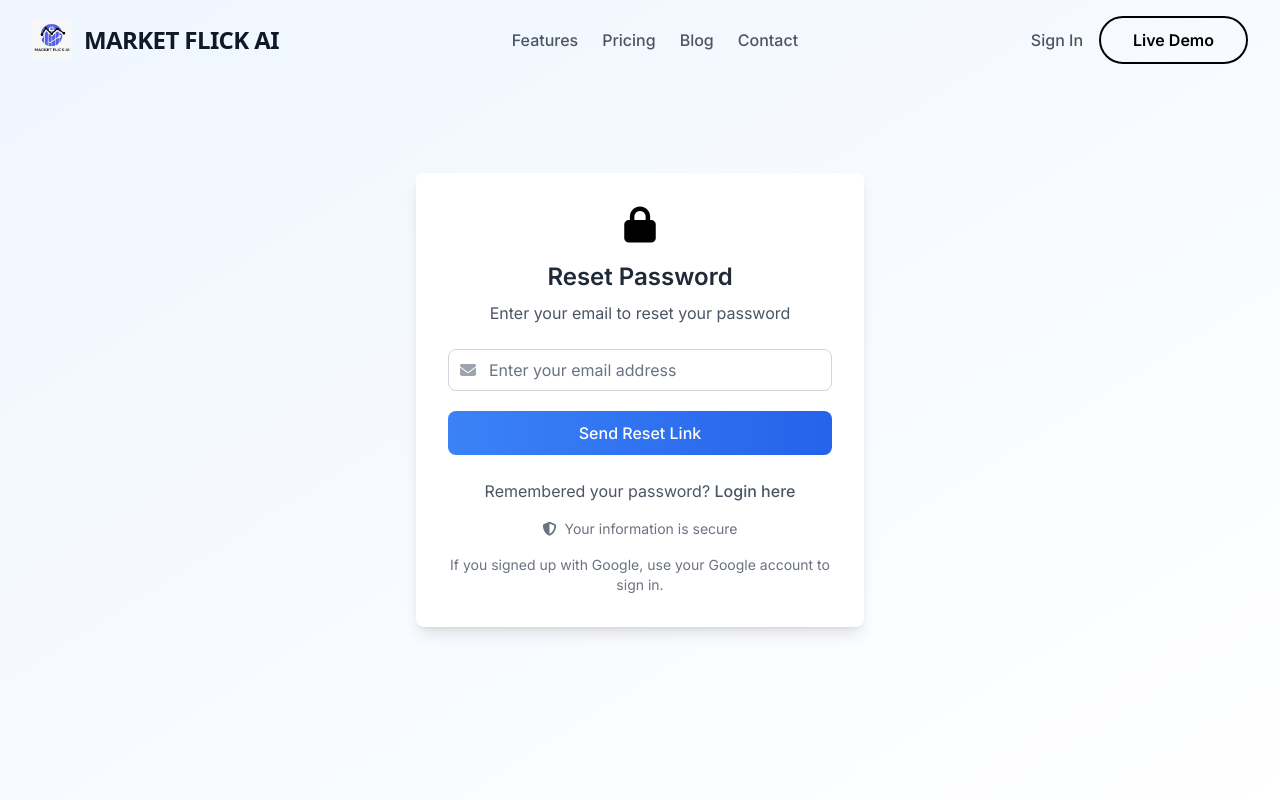
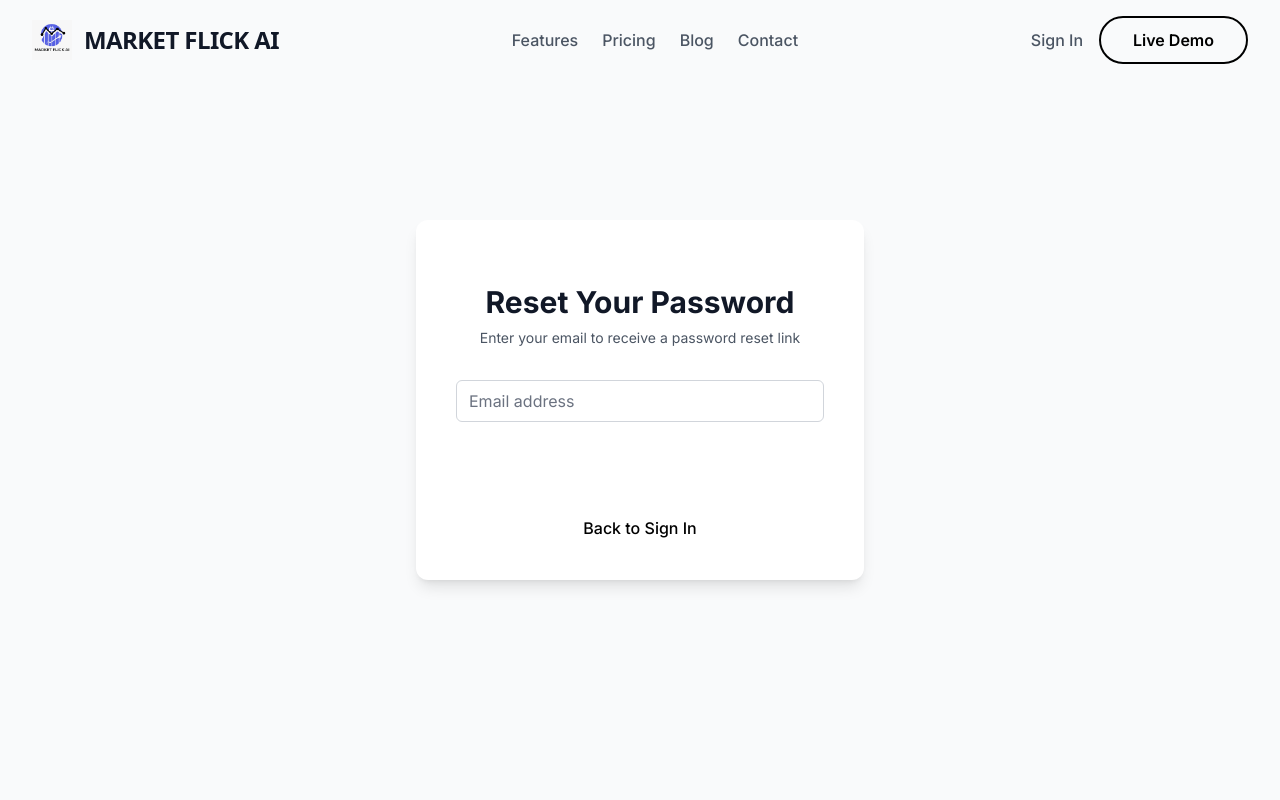
Before and after one commit to Souravsuvro/market-flick-landing, a React (Create React App) app: page /password-reset in a window 1280 px wide. Shown: the top 800 px of the page. Built offline with nearby package versions, Linux system fonts and the light colour scheme.

Commit message:
Add comprehensive comments to remaining components and pages to improve code readability

```diff
--- a/src/pages/PasswordReset.tsx
+++ b/src/pages/PasswordReset.tsx
@@ -1,126 +1,193 @@
 import React, { useState } from 'react';
+import { Link, useNavigate } from 'react-router-dom';
 import { motion } from 'framer-motion';
-import { Link } from 'react-router-dom';
 
+/**
+ * PasswordReset page allows users to reset their account password.
+ *
+ * Key Features:
+ * - Email input for password reset
+ * - Form validation
+ * - Error handling
+ * - Animated transitions
+ * - Responsive design
+ */
 const PasswordReset: React.FC = () => {
+  // State management for form inputs and validation
   const [email, setEmail] = useState('');
-  const [isSubmitted, setIsSubmitted] = useState(false);
+  const [isEmailValid, setIsEmailValid] = useState(true);
+  const [resetError, setResetError] = useState('');
+  const navigate = useNavigate();
 
-  const handleSubmit = (e: React.FormEvent) => {
+  // Email validation regex pattern
+  const emailRegex = /^[^\s@]+@[^\s@]+\.[^\s@]+$/;
+
+  /**
+   * Validate email input
+   * @param {string} inputEmail - Email to validate
+   * @returns {boolean} - Whether email is valid
+   */
+  const validateEmail = (inputEmail: string) => {
+    return emailRegex.test(inputEmail);
+  };
+
+  /**
+   * Handle email input changes
+   * @param {React.ChangeEvent<HTMLInputElement>} e - Input change event
+   */
+  const handleEmailChange = (e: React.ChangeEvent<HTMLInputElement>) => {
+    const inputEmail = e.target.value;
+    setEmail(inputEmail);
+    setIsEmailValid(validateEmail(inputEmail));
+    setResetError('');
+  };
+
+  /**
+   * Submit password reset request
+   * @param {React.FormEvent} e - Form submission event
+   */
+  const handleResetPassword = async (e: React.FormEvent) => {
     e.preventDefault();
 
-    // Basic email validation
-    if (!email || !email.includes('@')) {
-      alert('Please enter a valid email address');
+    // Reset previous errors
+    setResetError('');
+
+    // Validate email before submission
+    if (!validateEmail(email)) {
+      setIsEmailValid(false);
+      setResetError('Please enter a valid email address.');
       return;
     }
 
-    // Implement password reset logic here
-    console.log('Password Reset Request', { email });
+    try {
+      // Simulated password reset request
+      // In a real app, this would be an API call
+      console.log('Password reset requested for:', email);
 
-    // Show success state
-    setIsSubmitted(true);
+      // Show success message and redirect
+      navigate('/reset-confirmation', {
+        state: { email: email }
+      });
+    } catch (error) {
+      // Handle reset errors
+      setResetError('Unable to reset password. Please try again.');
+      console.error('Password reset error:', error);
+    }
+  };
+
+  // Animation variants for page entrance
+  const pageVariants = {
+    initial: { opacity: 0, y: 50 },
+    in: {
+      opacity: 1,
+      y: 0,
+      transition: {
+        duration: 0.5,
+        ease: 'easeOut'
+      }
+    },
+    out: {
+      opacity: 0,
+      y: -50,
+      transition: {
+        duration: 0.5,
+        ease: 'easeIn'
+      }
+    }
   };
 
   return (
-    <div className="min-h-screen bg-gradient-to-br from-blue-50 to-white font-['Inter'] flex flex-col justify-center items-center px-4">
+    // Full-page container with centered content
     <motion.div
-        initial={{ opacity: 0, y: -50 }}
-        animate={{ opacity: 1, y: 0 }}
-        transition={{ duration: 0.5 }}
-        className="w-full max-w-md"
+      initial="initial"
+      animate="in"
+      exit="out"
+      variants={pageVariants}
+      className="min-h-screen flex items-center justify-center bg-gray-50 px-4 py-12"
     >
-        <motion.div
-          initial={{ opacity: 0, y: 20 }}
-          animate={{ opacity: 1, y: 0 }}
-          transition={{ duration: 0.5, delay: 0.2 }}
-          className="bg-white rounded-lg shadow-lg p-8"
-        >
-          <div className="text-center mb-6">
-            <motion.i
-              initial={{ scale: 0 }}
-              animate={{ scale: 1 }}
-              transition={{ type: 'spring', stiffness: 300 }}
-              className="fas fa-lock text-4xl text-custom mb-4 block text-center"
-            ></motion.i>
-            <h2 className="text-2xl font-semibold text-gray-800 mb-2">
-              Reset Password
+      {/* Password Reset Card */}
+      <div className="max-w-md w-full space-y-8 bg-white p-10 rounded-xl shadow-lg">
+        {/* Page Header */}
+        <div className="text-center">
+          <h2 className="mt-6 text-3xl font-extrabold text-gray-900">
+            Reset Your Password
           </h2>
-            <p className="text-gray-600">
-              {isSubmitted
-                ? "Check your email for a password reset link"
-                : "Enter your email to reset your password"}
+          <p className="mt-2 text-sm text-gray-600">
+            Enter your email to receive a password reset link
           </p>
         </div>
 
-          {!isSubmitted ? (
-            <form onSubmit={handleSubmit} className="space-y-5">
+        {/* Reset Form */}
+        <form
+          onSubmit={handleResetPassword}
+          className="mt-8 space-y-6"
+        >
+          {/* Email Input */}
           <div>
-                <div className="relative">
-                  <div className="absolute inset-y-0 left-0 pl-3 flex items-center pointer-events-none">
-                    <i className="fas fa-envelope text-gray-400"></i>
+            <label
+              htmlFor="email"
+              className="sr-only"
+            >
+              Email address
+            </label>
+            <input
+              id="email"
+              name="email"
+              type="email"
+              required
+              value={email}
+              onChange={handleEmailChange}
+              placeholder="Email address"
+              className={`
+                appearance-none rounded-md relative block w-full px-3 py-2
+                border ${isEmailValid ? 'border-gray-300' : 'border-red-500'}
+                placeholder-gray-500 text-gray-900
+                focus:outline-none focus:ring-custom focus:border-custom
+              `}
+            />
+            {/* Email Validation Error Message */}
+            {!isEmailValid && email && (
+              <p className="mt-2 text-sm text-red-600">
+                Please enter a valid email address
+              </p>
+            )}
           </div>
-                  <input
-                    type="email"
-                    value={email}
-                    onChange={(e) => setEmail(e.target.value)}
-                    required
-                    className="block w-full pl-10 rounded-lg border-gray-300 focus:border-custom focus:ring focus:ring-custom focus:ring-opacity-50"
-                    placeholder="Enter your email address"
-                  />
+
+          {/* Reset Error Message */}
+          {resetError && (
+            <div className="text-center text-sm text-red-600">
+              {resetError}
+            </div>
+          )}
+
+          {/* Submit Button */}
+          <button
+            type="submit"
+            disabled={!isEmailValid || !email}
+            className={`
+              group relative w-full flex justify-center py-2 px-4
+              border border-transparent text-sm font-medium rounded-md
+              text-white bg-custom
+              ${(!isEmailValid || !email)
+                ? 'opacity-50 cursor-not-allowed'
+                : 'hover:bg-custom-dark focus:outline-none focus:ring-2 focus:ring-custom'}
+            `}
+          >
+            Send Reset Link
+          </button>
+        </form>
+
+        {/* Navigation Links */}
+        <div className="text-center mt-6">
+          <Link
+            to="/signin"
+            className="font-medium text-custom hover:text-custom-dark"
+          >
+            Back to Sign In
+          </Link>
         </div>
       </div>
-
-              <motion.button
-                whileHover={{ scale: 1.02 }}
-                whileTap={{ scale: 0.98 }}
-                type="submit"
-                className="w-full bg-gradient-to-r from-blue-500 to-blue-600 text-white font-medium py-2.5 rounded-lg hover:from-blue-600 hover:to-blue-700 focus:outline-none focus:ring-2 focus:ring-offset-2 focus:ring-blue-500 transition-colors"
-              >
-                Send Reset Link
-              </motion.button>
-            </form>
-          ) : (
-            <motion.div
-              initial={{ opacity: 0 }}
-              animate={{ opacity: 1 }}
-              transition={{ duration: 0.5 }}
-              className="text-center"
-            >
-              <i className="fas fa-check-circle text-4xl text-green-500 mb-4 block"></i>
-              <p className="text-gray-600 mb-4">
-                A password reset link has been sent to {email}
-              </p>
-              <Link
-                to="/signin"
-                className="text-custom hover:text-custom-600 font-medium"
-              >
-                Return to Login
-              </Link>
     </motion.div>
-          )}
-
-          <div className="mt-6 text-center">
-            <p className="text-gray-600 mb-4">
-              Remembered your password?{' '}
-              <Link
-                to="/signin"
-                className="text-custom hover:text-custom-600 font-medium"
-              >
-                Login here
-              </Link>
-            </p>
-            <div className="flex items-center justify-center text-sm text-gray-500">
-              <i className="fas fa-shield-alt mr-2 text-custom"></i>
-              Your information is secure
-            </div>
-            <p className="mt-4 text-sm text-gray-500">
-              If you signed up with Google, use your Google account to sign in.
-            </p>
-          </div>
-        </motion.div>
-      </motion.div>
-    </div>
   );
 };
 
--- a/src/pages/SignIn.tsx
+++ b/src/pages/SignIn.tsx
@@ -2,44 +2,84 @@ import React, { useState } from 'react';
 import { Link, useNavigate } from 'react-router-dom';
 import { motion } from 'framer-motion';
 
+/**
+ * SignIn page allows users to authenticate and access their account.
+ *
+ * Key Features:
+ * - Email and password input
+ * - Form validation
+ * - Error handling
+ * - Social login options
+ * - Animated transitions
+ * - Responsive design
+ */
 const SignIn: React.FC = () => {
+  // State management for form inputs and validation
   const [email, setEmail] = useState('');
   const [password, setPassword] = useState('');
   const [showPassword, setShowPassword] = useState(false);
   const [rememberMe, setRememberMe] = useState(false);
   const navigate = useNavigate();
 
+  /**
+   * Handle email input changes
+   * @param {React.ChangeEvent<HTMLInputElement>} e - Input change event
+   */
+  const handleEmailChange = (e: React.ChangeEvent<HTMLInputElement>) => {
+    setEmail(e.target.value);
+  };
+
+  /**
+   * Handle password input changes
+   * @param {React.ChangeEvent<HTMLInputElement>} e - Input change event
+   */
+  const handlePasswordChange = (e: React.ChangeEvent<HTMLInputElement>) => {
+    setPassword(e.target.value);
+  };
+
+  /**
+   * Submit sign-in request
+   * @param {React.FormEvent} e - Form submission event
+   */
   const handleSubmit = (e: React.FormEvent) => {
     e.preventDefault();
     // Implement sign-in logic here
     console.log('Sign In', { email, password, rememberMe });
   };
 
+  /**
+   * Handle social login (Google)
+   */
   const handleGoogleSignIn = () => {
     // Implement Google Sign-In logic
     console.log('Google Sign-In');
   };
 
   return (
+    // Full-page container with centered content
     <div className="min-h-screen bg-gradient-to-br from-blue-50 to-white font-['Inter'] flex flex-col justify-center items-center px-4">
+      {/* Sign In Card */}
       <motion.div
         initial={{ opacity: 0, y: -50 }}
         animate={{ opacity: 1, y: 0 }}
         transition={{ duration: 0.5 }}
         className="w-full max-w-md"
       >
+        {/* Page Header */}
         <div className="text-center mb-8">
           <h2 className="text-xl font-semibold text-gray-800">
             Empowering Smarter Business Decisions
           </h2>
         </div>
 
+        {/* Sign In Form */}
         <motion.div
           initial={{ opacity: 0, y: 20 }}
           animate={{ opacity: 1, y: 0 }}
           transition={{ duration: 0.5, delay: 0.2 }}
           className="bg-white rounded-lg shadow-lg p-8"
         >
+          {/* Google Sign In Button */}
           <motion.button
             whileHover={{ scale: 1.05 }}
             whileTap={{ scale: 0.95 }}
@@ -54,6 +94,7 @@ const SignIn: React.FC = () => {
             Sign in with Google
           </motion.button>
 
+          {/* Social Login Divider */}
           <div className="relative my-6">
             <div className="absolute inset-0 flex items-center">
               <div className="w-full border-t border-gray-300"></div>
@@ -63,6 +104,7 @@ const SignIn: React.FC = () => {
             </div>
           </div>
 
+          {/* Email Input */}
           <form onSubmit={handleSubmit} className="space-y-5">
             <div>
               <label
@@ -79,7 +121,7 @@ const SignIn: React.FC = () => {
                   type="email"
                   id="email"
                   value={email}
-                  onChange={(e) => setEmail(e.target.value)}
+                  onChange={handleEmailChange}
                   required
                   className="block w-full pl-10 rounded-lg border-gray-300 focus:border-custom focus:ring focus:ring-custom focus:ring-opacity-50"
                   placeholder="Enter your email"
@@ -87,6 +129,7 @@ const SignIn: React.FC = () => {
               </div>
             </div>
 
+            {/* Password Input */}
             <div>
               <label
                 htmlFor="password"
@@ -102,7 +145,7 @@ const SignIn: React.FC = () => {
                   type={showPassword ? "text" : "password"}
                   id="password"
                   value={password}
-                  onChange={(e) => setPassword(e.target.value)}
+                  onChange={handlePasswordChange}
                   required
                   className="block w-full pl-10 pr-10 rounded-lg border-gray-300 focus:border-custom focus:ring focus:ring-custom focus:ring-opacity-50"
                   placeholder="Enter your password"
@@ -117,6 +160,7 @@ const SignIn: React.FC = () => {
               </div>
             </div>
 
+            {/* Remember Me Checkbox */}
             <div className="flex items-center justify-between">
               <div className="flex items-center">
                 <input
@@ -142,6 +186,7 @@ const SignIn: React.FC = () => {
               </button>
             </div>
 
+            {/* Submit Button */}
             <motion.button
               whileHover={{ scale: 1.02 }}
               whileTap={{ scale: 0.98 }}
@@ -153,6 +198,7 @@ const SignIn: React.FC = () => {
           </form>
         </motion.div>
 
+        {/* Sign Up Navigation */}
         <p className="mt-6 text-center text-gray-600">
           Don't have an account?{' '}
           <button
--- a/src/pages/SignUp.tsx
+++ b/src/pages/SignUp.tsx
@@ -2,7 +2,19 @@ import React, { useState } from 'react';
 import { motion } from 'framer-motion';
 import { Link } from 'react-router-dom';
 
+/**
+ * SignUp page allows new users to create an account.
+ *
+ * Key Features:
+ * - Full name, email, and password input
+ * - Form validation
+ * - Error handling
+ * - Social signup options
+ * - Animated transitions
+ * - Responsive design
+ */
 const SignUp: React.FC = () => {
+  // State management for form inputs and validation
   const [fullName, setFullName] = useState('');
   const [email, setEmail] = useState('');
   const [password, setPassword] = useState('');
@@ -10,6 +22,84 @@ const SignUp: React.FC = () => {
   const [showPassword, setShowPassword] = useState(false);
   const [agreedToTerms, setAgreedToTerms] = useState(false);
 
+  /**
+   * Validate full name input
+   * @param {string} inputName - Name to validate
+   * @returns {boolean} - Whether name is valid
+   */
+  const validateName = (inputName: string) => {
+    return inputName.trim().length >= 2;
+  };
+
+  /**
+   * Validate email input
+   * @param {string} inputEmail - Email to validate
+   * @returns {boolean} - Whether email is valid
+   */
+  const validateEmail = (inputEmail: string) => {
+    const emailRegex = /^[^\s@]+@[^\s@]+\.[^\s@]+$/;
+    return emailRegex.test(inputEmail);
+  };
+
+  /**
+   * Validate password input
+   * @param {string} inputPassword - Password to validate
+   * @returns {boolean} - Whether password meets requirements
+   */
+  const validatePassword = (inputPassword: string) => {
+    return inputPassword.length >= 8;
+  };
+
+  /**
+   * Validate password confirmation
+   * @param {string} inputPassword - Original password
+   * @param {string} inputConfirmPassword - Confirmation password
+   * @returns {boolean} - Whether passwords match
+   */
+  const validateConfirmPassword = (inputPassword: string, inputConfirmPassword: string) => {
+    return inputPassword === inputConfirmPassword;
+  };
+
+  /**
+   * Handle full name input changes
+   * @param {React.ChangeEvent<HTMLInputElement>} e - Input change event
+   */
+  const handleNameChange = (e: React.ChangeEvent<HTMLInputElement>) => {
+    const inputName = e.target.value;
+    setFullName(inputName);
+  };
+
+  /**
+   * Handle email input changes
+   * @param {React.ChangeEvent<HTMLInputElement>} e - Input change event
+   */
+  const handleEmailChange = (e: React.ChangeEvent<HTMLInputElement>) => {
+    const inputEmail = e.target.value;
+    setEmail(inputEmail);
+  };
+
+  /**
+   * Handle password input changes
+   * @param {React.ChangeEvent<HTMLInputElement>} e - Input change event
+   */
+  const handlePasswordChange = (e: React.ChangeEvent<HTMLInputElement>) => {
+    const inputPassword = e.target.value;
+    setPassword(inputPassword);
+  };
+
+  /**
+   * Handle password confirmation input changes
+   * @param {React.ChangeEvent<HTMLInputElement>} e - Input change event
+   */
+  const handleConfirmPasswordChange = (e: React.ChangeEvent<HTMLInputElement>) => {
+    const inputConfirmPassword = e.target.value;
+    setConfirmPassword(inputConfirmPassword);
+  };
+
+  /**
+   * Submit sign-up request
+   * @param {React.FormEvent} e - Form submission event
+   */
   const handleSubmit = (e: React.FormEvent) => {
     e.preventDefault();
 
@@ -28,31 +118,39 @@ const SignUp: React.FC = () => {
     console.log('Sign Up', { fullName, email, password });
   };
 
+  /**
+   * Handle social signup (Google)
+   */
   const handleGoogleSignUp = () => {
     // Implement Google Sign-Up logic
     console.log('Google Sign-Up');
   };
 
   return (
+    // Full-page container with centered content
     <div className="min-h-screen bg-gradient-to-br from-blue-50 to-white font-['Inter'] flex flex-col justify-center items-center px-4">
+      {/* Sign Up Card */}
       <motion.div
         initial={{ opacity: 0, y: -50 }}
         animate={{ opacity: 1, y: 0 }}
         transition={{ duration: 0.5 }}
         className="w-full max-w-md"
       >
+        {/* Page Header */}
         <div className="text-center mb-8">
           <h2 className="text-xl font-semibold text-gray-800">
             Empowering Smarter Business Decisions
           </h2>
         </div>
 
+        {/* Sign Up Form */}
         <motion.div
           initial={{ opacity: 0, y: 20 }}
           animate={{ opacity: 1, y: 0 }}
           transition={{ duration: 0.5, delay: 0.2 }}
           className="bg-white rounded-lg shadow-lg p-8"
         >
+          {/* Social Login Options */}
           <motion.button
             whileHover={{ scale: 1.05 }}
             whileTap={{ scale: 0.95 }}
@@ -67,6 +165,7 @@ const SignUp: React.FC = () => {
             Sign up with Google
           </motion.button>
 
+          {/* Form Divider */}
           <div className="relative my-6">
             <div className="absolute inset-0 flex items-center">
               <div className="w-full border-t border-gray-300"></div>
@@ -76,7 +175,9 @@ const SignUp: React.FC = () => {
             </div>
           </div>
 
+          {/* Form Fields */}
           <form onSubmit={handleSubmit} className="space-y-5">
+            {/* Full Name Input */}
             <div>
               <label
                 htmlFor="name"
@@ -92,7 +193,7 @@ const SignUp: React.FC = () => {
                   type="text"
                   id="name"
                   value={fullName}
-                  onChange={(e) => setFullName(e.target.value)}
+                  onChange={handleNameChange}
                   required
                   className="block w-full pl-10 rounded-lg border-gray-300 focus:border-custom focus:ring focus:ring-custom focus:ring-opacity-50"
                   placeholder="Enter your full name"
@@ -100,6 +201,7 @@ const SignUp: React.FC = () => {
               </div>
             </div>
 
+            {/* Email Input */}
             <div>
               <label
                 htmlFor="signup-email"
@@ -115,7 +217,7 @@ const SignUp: React.FC = () => {
                   type="email"
                   id="signup-email"
                   value={email}
-                  onChange={(e) => setEmail(e.target.value)}
+                  onChange={handleEmailChange}
                   required
                   className="block w-full pl-10 rounded-lg border-gray-300 focus:border-custom focus:ring focus:ring-custom focus:ring-opacity-50"
                   placeholder="Enter your email"
@@ -123,6 +225,7 @@ const SignUp: React.FC = () => {
               </div>
             </div>
 
+            {/* Password Input */}
             <div>
               <label
                 htmlFor="signup-password"
@@ -138,7 +241,7 @@ const SignUp: React.FC = () => {
                   type={showPassword ? "text" : "password"}
                   id="signup-password"
                   value={password}
-                  onChange={(e) => setPassword(e.target.value)}
+                  onChange={handlePasswordChange}
                   required
                   minLength={8}
                   className="block w-full pl-10 pr-10 rounded-lg border-gray-300 focus:border-custom focus:ring focus:ring-custom focus:ring-opacity-50"
@@ -154,6 +257,7 @@ const SignUp: React.FC = () => {
               </div>
             </div>
 
+            {/* Confirm Password Input */}
             <div>
               <label
                 htmlFor="confirm-password"
@@ -169,7 +273,7 @@ const SignUp: React.FC = () => {
                   type="password"
                   id="confirm-password"
                   value={confirmPassword}
-                  onChange={(e) => setConfirmPassword(e.target.value)}
+                  onChange={handleConfirmPasswordChange}
                   required
                   className="block w-full pl-10 rounded-lg border-gray-300 focus:border-custom focus:ring focus:ring-custom focus:ring-opacity-50"
                   placeholder="Confirm your password"
@@ -177,6 +281,7 @@ const SignUp: React.FC = () => {
               </div>
             </div>
 
+            {/* Terms and Conditions */}
             <div className="flex items-center">
               <input
                 type="checkbox"
@@ -206,6 +311,7 @@ const SignUp: React.FC = () => {
               </label>
             </div>
 
+            {/* Submit Button */}
             <motion.button
               whileHover={{ scale: 1.02 }}
               whileTap={{ scale: 0.98 }}
@@ -217,6 +323,7 @@ const SignUp: React.FC = () => {
           </form>
         </motion.div>
 
+        {/* Sign In Navigation */}
         <p className="mt-6 text-center text-gray-600">
           Already have an account?{' '}
           <Link
```
Also changed, not shown: src/components/FAQSection.tsx (+27 -4 lines), src/components/Footer.tsx (+28 -6 lines), src/components/Header.tsx (+35 -17 lines). Lines whose indentation alone changed are shown as unchanged.
